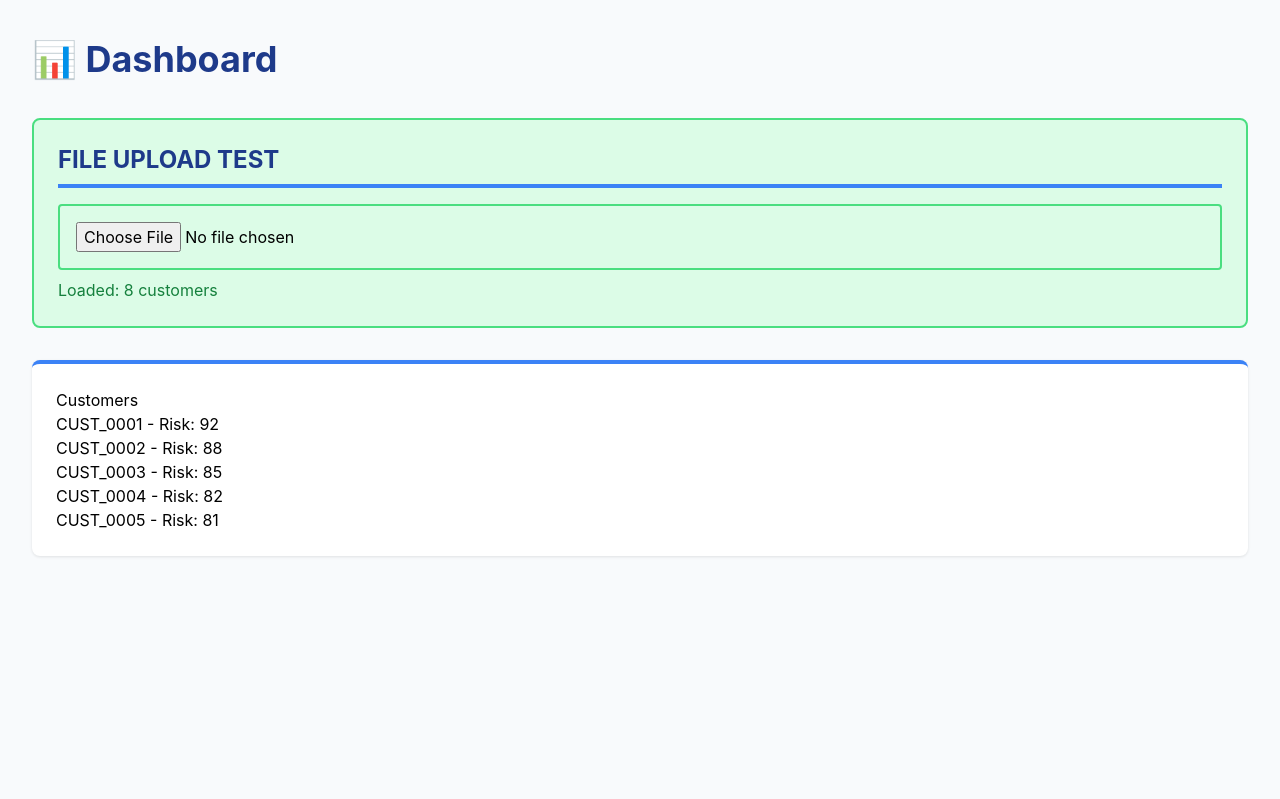
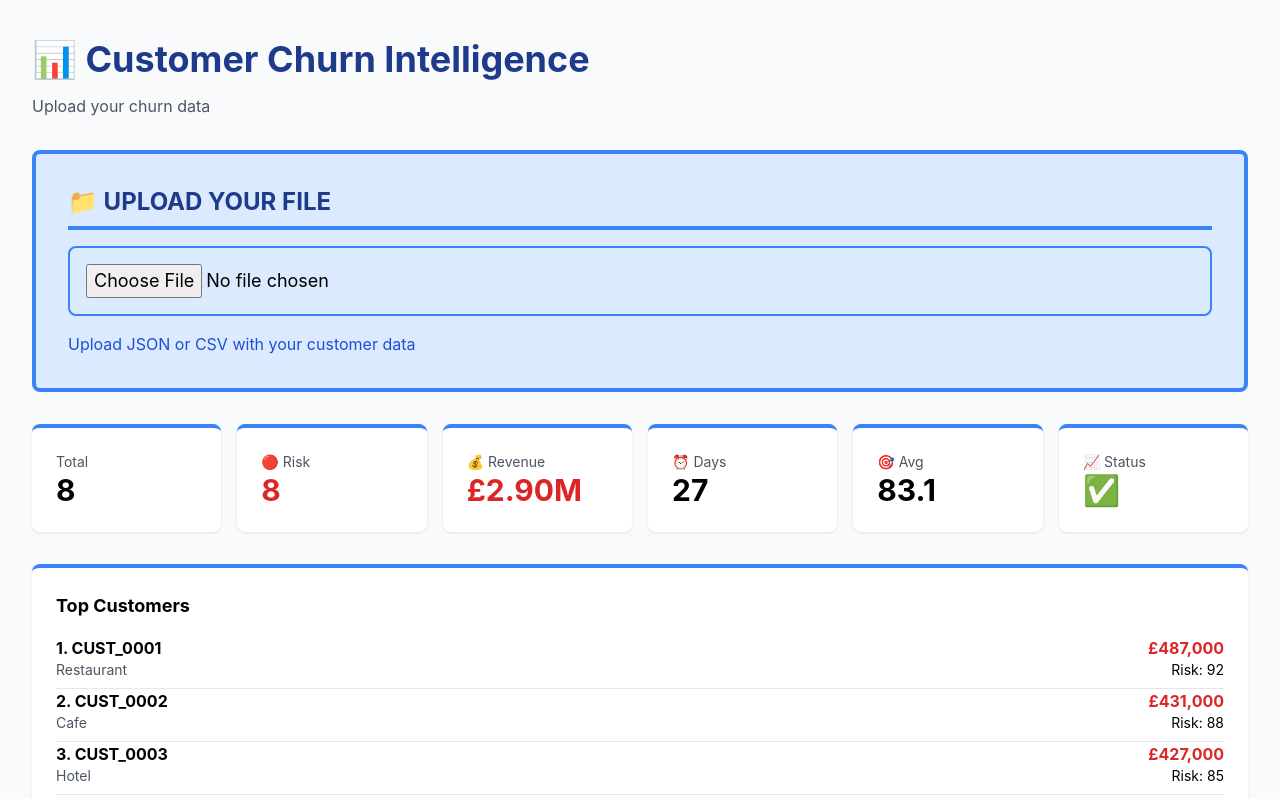
Before and after one commit to ROSI9979/churn-detection, a Next.js app: page /dashboard in a window 1280 px wide. Shown: the top 799 px of the page. Built offline with nearby package versions, Linux system fonts and the light colour scheme.

Commit message:
Add direct file upload to dashboard

```diff
--- a/app/dashboard/page.tsx
+++ b/app/dashboard/page.tsx
@@ -1,45 +1,74 @@
 'use client'
+
 import { useState, useEffect } from 'react'
 
 export default function Dashboard() {
   const [customers, setCustomers] = useState<any[]>([])
-  const [file, setFile] = useState<File | null>(null)
+  const [loading, setLoading] = useState(true)
 
-  const handleFile = async (e: React.ChangeEvent<HTMLInputElement>) => {
-    const f = e.target.files?.[0]
-    if (!f) return
-    const text = await f.text()
+  useEffect(() => {
+    fetch('/api/customers').then(r => r.json()).then(setCustomers).finally(() => setLoading(false))
+  }, [])
+
+  const handleUpload = async (e: any) => {
+    const file = e.target.files?.[0]
+    if (!file) return
+
     try {
+      const text = await file.text()
       const json = JSON.parse(text)
-      const data = json.high_risk_customers || json
-      setCustomers(Array.isArray(data) ? data : [])
+      const data = json.high_risk_customers || (Array.isArray(json) ? json : [])
+      setCustomers(data)
+      alert('✅ Loaded ' + data.length + ' customers!')
     } catch (err) {
-      alert('Error: ' + err)
+      alert('❌ Error: ' + err)
     }
   }
 
-  useEffect(() => {
-    fetch('/api/customers').then(r => r.json()).then(setCustomers)
-  }, [])
+  if (loading) return <div className="p-8"><p>Loading...</p></div>
+
+  const highRisk = customers.filter((c: any) => c.churn_risk_score >= 70).length
+  const revenue = customers.reduce((a: number, c: any) => a + (c.clv || 0), 0)
+  const avgRisk = customers.length ? customers.reduce((a: number, c: any) => a + c.churn_risk_score, 0) / customers.length : 0
 
   return (
     <div className="min-h-screen bg-slate-50 p-8">
       <div className="max-w-7xl mx-auto">
-        <h1 className="mb-8">📊 Dashboard</h1>
+        <h1 className="mb-2">📊 Customer Churn Intelligence</h1>
+        <p className="text-gray-600 mb-8">Upload your churn data</p>
 
-        <div className="bg-green-100 p-6 rounded-lg mb-8 border-2 border-green-400">
-          <h2 className="text-2xl font-bold mb-4">FILE UPLOAD TEST</h2>
-          <input type="file" onChange={handleFile} className="p-4 border-2 border-green-400 rounded w-full" />
-          <p className="mt-2 text-green-700">Loaded: {customers.length} customers</p>
+        <div className="bg-blue-100 border-4 border-blue-500 rounded-lg p-8 mb-8">
+          <h2 className="text-2xl font-bold mb-4">📁 UPLOAD YOUR FILE</h2>
+          <input
+            type="file"
+            accept=".json,.csv"
+            onChange={handleUpload}
+            className="block w-full p-4 border-2 border-blue-500 rounded-lg cursor-pointer text-lg"
+          />
+          <p className="mt-4 text-blue-700">Upload JSON or CSV with your customer data</p>
         </div>
 
         {customers.length > 0 && (
-          <div className="card">
-            <h3>Customers</h3>
-            {customers.slice(0, 5).map((c: any) => (
-              <p key={c.customer_id}>{c.customer_id} - Risk: {c.churn_risk_score}</p>
-            ))}
-          </div>
+          <>
+            <div className="grid grid-cols-6 gap-4 mb-8">
+              <div className="card"><p className="text-gray-600 text-sm">Total</p><p className="text-3xl font-bold">{customers.length}</p></div>
+              <div className="card"><p className="text-gray-600 text-sm">🔴 Risk</p><p className="text-3xl font-bold text-red-600">{highRisk}</p></div>
+              <div className="card"><p className="text-gray-600 text-sm">💰 Revenue</p><p className="text-3xl font-bold text-red-600">£{(revenue/1000000).toFixed(2)}M</p></div>
+              <div className="card"><p className="text-gray-600 text-sm">⏰ Days</p><p className="text-3xl font-bold">{customers.length ? (customers.reduce((a: number, c: any) => a + c.days_until_churn, 0) / customers.length).toFixed(0) : 0}</p></div>
+              <div className="card"><p className="text-gray-600 text-sm">🎯 Avg</p><p className="text-3xl font-bold">{avgRisk.toFixed(1)}</p></div>
+              <div className="card"><p className="text-gray-600 text-sm">📈 Status</p><p className="text-3xl font-bold text-green-600">✅</p></div>
+            </div>
+
+            <div className="card">
+              <h3 className="text-lg font-bold mb-4">Top Customers</h3>
+              {customers.sort((a: any, b: any) => (b.clv || 0) - (a.clv || 0)).slice(0, 10).map((c: any, i: number) => (
+                <div key={c.customer_id} className="flex justify-between pb-2 border-b">
+                  <div><p className="font-bold">{i+1}. {c.customer_id}</p><p className="text-sm text-gray-600">{c.business_type}</p></div>
+                  <div className="text-right"><p className="font-bold text-red-600">£{(c.clv || 0).toLocaleString()}</p><p className="text-sm">Risk: {c.churn_risk_score?.toFixed(0)}</p></div>
+                </div>
+              ))}
+            </div>
+          </>
         )}
       </div>
     </div>
```
